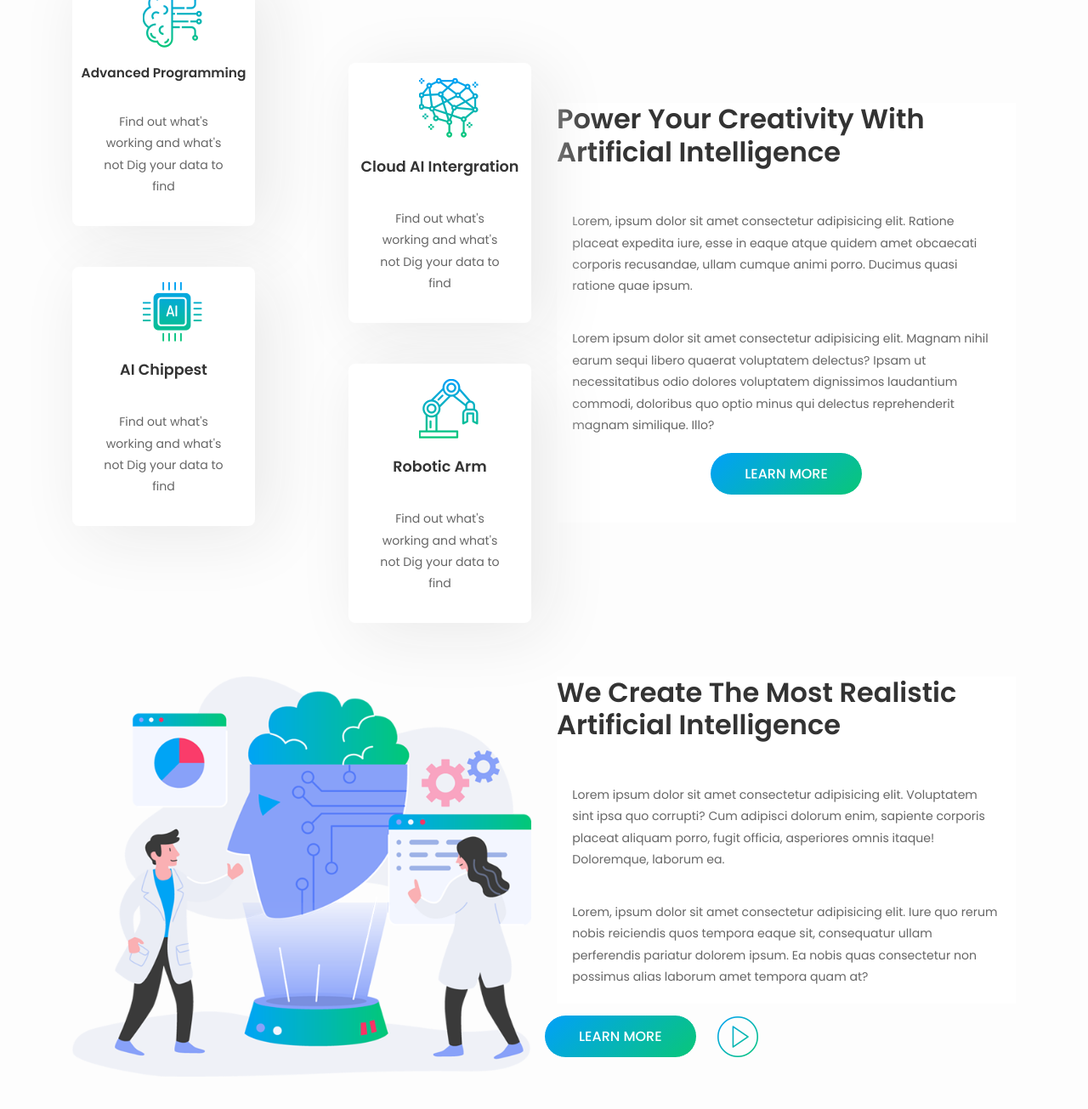
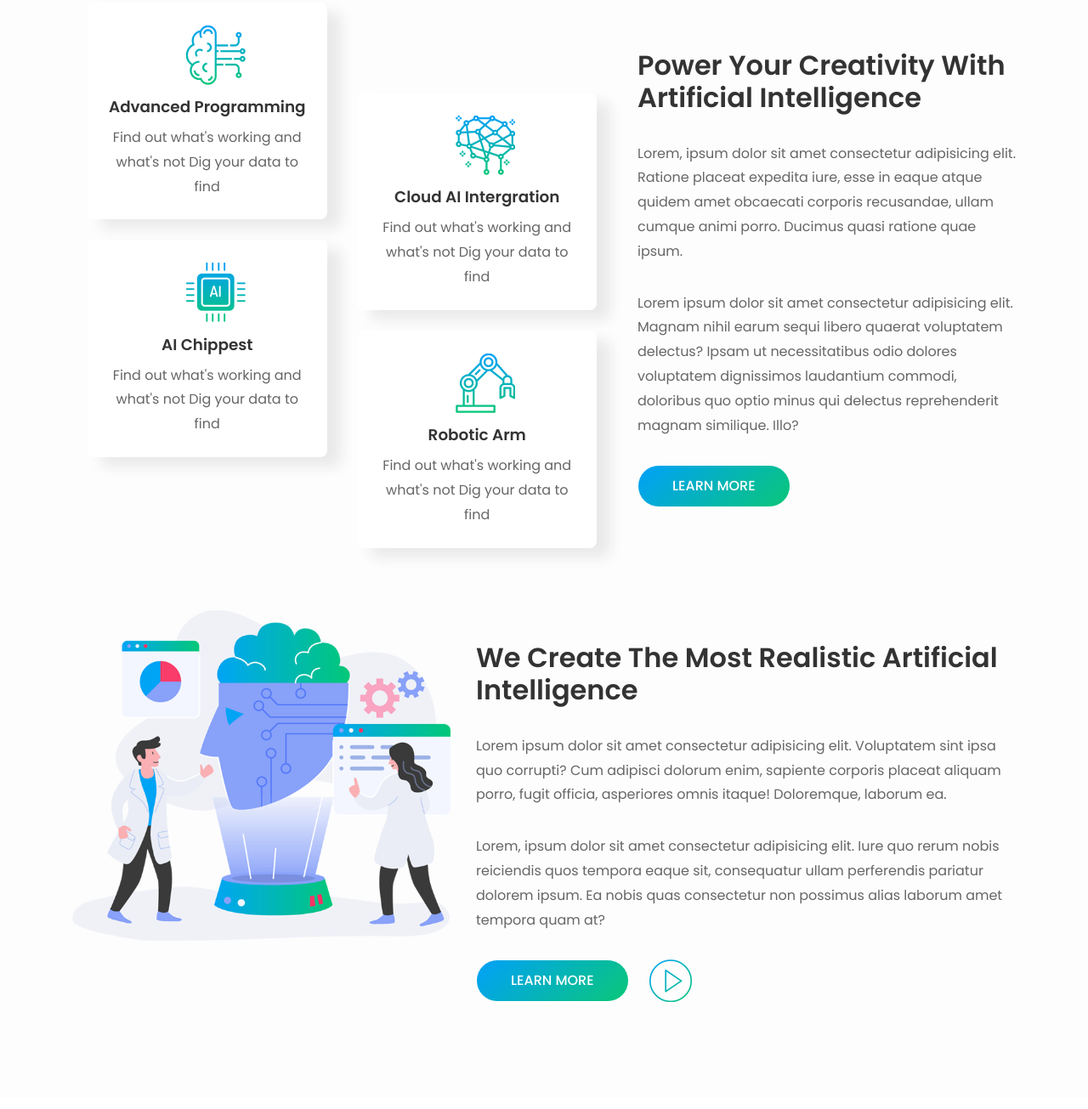
Before and after one commit to front-end-by-rimantas/41-grupe-portfolio-neuron, a website: page index.html in a window 1280 px wide. Shown: the part 87-1392 px from the top of the page at 85% size. Drawn offline with Linux system fonts and the light colour scheme; files whose address does not match are found by name.

Commit message:
About-US Final commit

```diff
--- a/css/3rd-party/flaticon.css
+++ b/css/3rd-party/flaticon.css
@@ -33,52 +33,27 @@
 
 .flaticon-artificial-intelligence:before {
     content: '\f100';
-    max-width: 275px;
     font-size: 70px;
-    color: transparent;
-    background: linear-gradient(180deg, #01a0f9, #09c778);
-    -webkit-background-clip: text;
-    background-clip: text;
 }
 
 .flaticon-robotic-arm:before {
     content: '\f101';
     font-size: 70px;
-    color: transparent;
-    background: linear-gradient(180deg, #01a0f9, #09c778);
-    -webkit-background-clip: text;
-    background-clip: text;
 }
 
 .flaticon-ai:before {
     content: '\f102';
     font-size: 70px;
-    color: transparent;
-    background: linear-gradient(180deg, #01a0f9, #09c778);
-    -webkit-background-clip: text;
-    background-clip: text;
 }
 
 .flaticon-play-button:before {
     content: '\f103';
-    text-decoration: none;
-    font-size: 3em;
-    -webkit-background-image: linear-gradient(135deg, #01a0f9, #09c778);
-    background-image: linear-gradient(135deg, #01a0f9, #09c778);
-    -webkit-background-clip: text;
-    background-clip: text;
-    -webkit-text-fill-color: transparent;
-
+    font-size: 50px;
 }
 
 .flaticon-artificial-intelligence-1:before {
     content: '\f104';
-    text-decoration: none;
     font-size: 70px;
-    color: transparent;
-    background: linear-gradient(180deg, #01a0f9, #09c778);
-    -webkit-background-clip: text;
-    background-clip: text;
 }
 
 .flaticon-automaton:before {
--- a/css/pages/about-us.css
+++ b/css/pages/about-us.css
@@ -1,28 +1,59 @@
+/* 1em = 16px */
+
 #neuron-about {
     background-color: #fdfdfd;
 }
 
 .tiles {
     display: flex;
-    justify-content: center;
+    justify-content: space-evenly;
     background: #fff;
     padding: 1em 2em;
     color: #333;
-    margin-bottom: 3em;
+    margin-bottom: 1.5em;
     text-align: center;
     resize: horizontal;
-    box-shadow: 1em 0.7em 5em #e9e9e9;
-    border-radius: 0.5em;
+    box-shadow: 16px 11px 16px #e9e9e9;
+    border-radius: 8px;
 }
 
 .tiles-content {
     max-width: 275px;
 }
 
+.flaticon-artificial-intelligence:before {
+    color: transparent;
+    background: linear-gradient(180deg, #01a0f9, #09c778);
+    -webkit-background-clip: text;
+    background-clip: text;
+}
+
+.flaticon-ai:before {
+    color: transparent;
+    background: linear-gradient(180deg, #01a0f9, #09c778);
+    -webkit-background-clip: text;
+    background-clip: text;
+}
+
+.flaticon-artificial-intelligence-1:before {
+    text-decoration: none;
+    color: transparent;
+    background: linear-gradient(180deg, #01a0f9, #09c778);
+    -webkit-background-clip: text;
+    background-clip: text;
+}
+
+.flaticon-robotic-arm:before {
+    color: transparent;
+    background: linear-gradient(180deg, #01a0f9, #09c778);
+    -webkit-background-clip: text;
+    background-clip: text;
+}
+
 .tiles-content .title {
     font-size: 1.1em;
     font-weight: 600;
-    margin: 1em 0;
+    margin: 0.5em 0;
 }
 
 .tiles:hover {
@@ -36,27 +67,20 @@
     color: white;
 }
 
-
-
-
-
 .about-description {
-    background-color: #fff;
+    background-color: #fdfdfd;
     text-align: left;
-    line-height: 1.em;
-    /* padding: 0.67em; */
-    margin-bottom: 0.8em;
+    line-height: 1.5em;
+    margin-bottom: 1em;
     color: #333;
 }
 
 .section-title {
     font-size: 1.5em;
     line-height: 1.2em;
-    /* margin: 1.3em 1.3em 1.3em 0; */
-    margin-bottom: 1em;
+    margin: 0.5em 0;
     color: #333;
 }
-
 
 .btn {
     display: inline-block;
@@ -79,8 +103,20 @@
 }
 
 a {
+    display: inline-block;
     text-decoration: none;
+}
 
+.flaticon-play-button:before {
+    display: inline-block;
+    vertical-align: baseline;
+    line-height: 50px;
+    text-decoration: none;
+    -webkit-background-image: linear-gradient(135deg, #01a0f9, #09c778);
+    background-image: linear-gradient(135deg, #01a0f9, #09c778);
+    -webkit-background-clip: text;
+    background-clip: text;
+    -webkit-text-fill-color: transparent;
 }
 
 .img {
@@ -89,14 +125,17 @@ a {
     margin-bottom: 2em;
 }
 
+p {
+    margin: 2em 0;
+}
+
+
+
 @media (min-width: 546px) {
-    .section-title {
-        font-size: 2em;
-    }
 
-    p {
+    .about-description {
         font-size: 16px;
-        margin: 1.3em;
+        margin: 1.3em 0;
     }
 }
 
@@ -107,13 +146,14 @@ a {
     }
 
     .tiles {
-        /* display: flex;
-        flex-direction: row; */
         max-width: 325px;
     }
 }
 
 @media (min-width: 992px) {
+    .section-title {
+        font-size: 1.5em;
+    }
 
     p {
         font-size: 14.1px;
@@ -145,7 +185,7 @@ a {
     }
 
     .tiles {
-        padding: 15px 10px;
+        padding: 1em;
 
     }
 
@@ -153,31 +193,57 @@ a {
         display: flex;
         flex-direction: column;
         justify-content: space-around;
-        max-width: 195px;
+        max-width: 175px;
     }
 
+    /*first tile height small correction*/
     .tiles .responsive-title {
-        /*first tile height small correction*/
         font-size: 15.4px;
     }
 
-    .about-description {
-        float: right;
+    .lower-row {
+        margin-top: 100px;
         display: flex;
-        flex-direction: column;
-        align-items: center;
-    }
-
-    .lower-row {
-        display: block;
-    }
-
-    img {
-        float: right;
-    }
-
-    .lower-about-description {
-        float: left;
+        justify-content: space-around;
     }
 
 }
+
+@media (min-width: 1200px) {
+    p {
+        font-size: 1em;
+    }
+
+    .section-title {
+        font-size: 2em;
+    }
+
+    .tiles-content .title {
+        font-size: 1.15em;
+    }
+
+    .tiles-content {
+        max-width: 250px;
+        padding: 0.5em;
+    }
+
+    .tiles-content p {
+        margin: 0;
+        padding: 0;
+    }
+
+    .container-tiles {
+        display: flex;
+        justify-content: space-around;
+    }
+}
+
+@media (min-width: 1400px) {
+    .tiles-content {
+        max-width: 2750px;
+    }
+
+    .tiles {
+        padding: 1em 2em;
+    }
+}
--- a/index.html
+++ b/index.html
@@ -28,7 +28,7 @@
     <!-- About Us start -->
     <Section id="neuron-about" class="container">
         <div class="upper-row row col-12">
-            <div class="container-tiles col-12 col-lg-6">
+            <div class="container-tiles col-12 col-lg-6 col-xl-7">
                 <div class="column-left col-12 col-md-6">
                     <div class="tiles ">
                         <div class="tiles-content">
@@ -69,7 +69,7 @@
                     </div>
                 </div>
             </div>
-            <div class="about-description col-12 col-lg-6">
+            <div class="about-description col-12 col-lg-6 col-xl-5">
                 <h2 class="section-title">Power your creativity with artificial intelligence</h2>
                 <p>Lorem, ipsum dolor sit amet consectetur adipisicing elit. Ratione placeat
                     expedita iure, esse in
@@ -86,10 +86,10 @@
         </div>
 
         <div class="lower-row row col-12">
-            <div class="col-12 col-lg-6">
+            <div class="col-12 col-lg-6 col-xl-5 lower-img">
                 <img src="./img/about/about-us.png" alt="Picture with sceintists programming AI" class="img">
             </div>
-            <div class="about-description lower-about-description col-12 col-lg-6">
+            <div class="about-description lower-about-description col-12 col-lg-6 col-xl-7">
                 <h2 class="section-title"> We create the most realistic artificial intelligence</h2>
                 <p>Lorem ipsum dolor sit amet consectetur adipisicing elit. Voluptatem
                     sint ipsa quo corrupti? Cum
@@ -100,9 +100,10 @@
                     tempora eaque sit, consequatur ullam perferendis pariatur dolorem ipsum. Ea nobis quas
                     consectetur
                     non possimus alias laborum amet tempora quam at?</p>
+                <a href="#" class="btn">Learn More</a>
+                <a href="https://youtu.be/2PFVhej26BE" target="_blank"><i class="flaticon-play-button"></i></a>
             </div>
-            <a href="#" class="btn">Learn More</a>
-            <a href="#"><i class="flaticon-play-button"></i></a>
+
         </div>
     </Section>
     <!-- About Us end -->
```
Also changed, not shown: css/basic/layout.css (+304 -152 lines).
